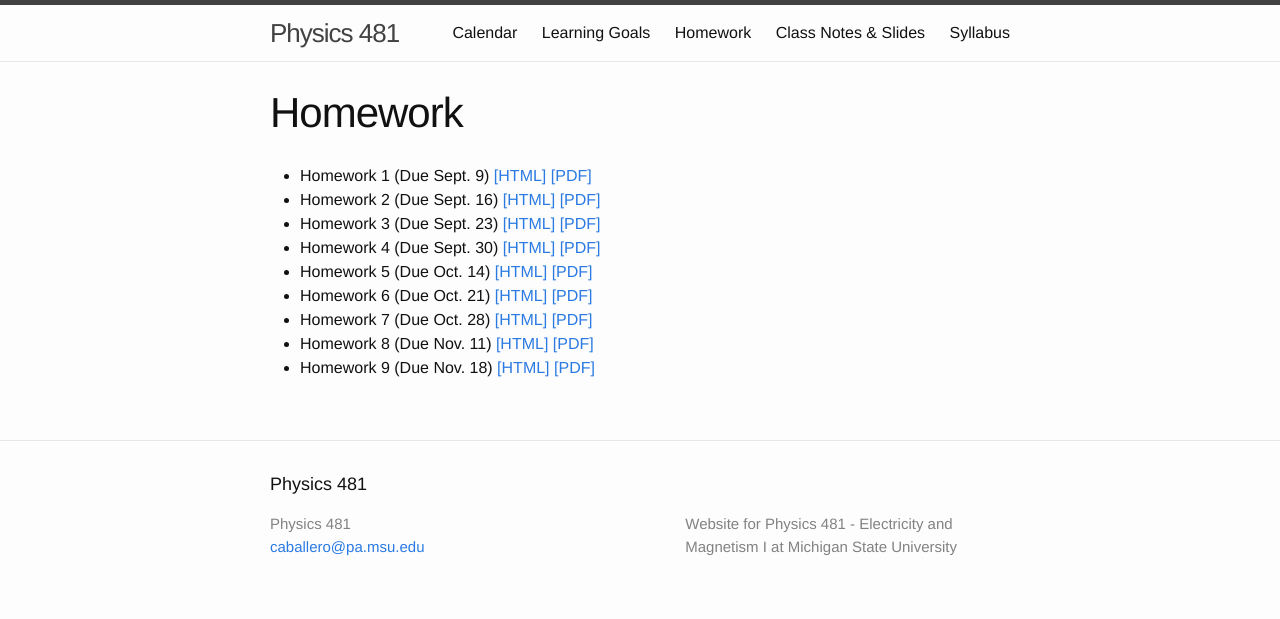
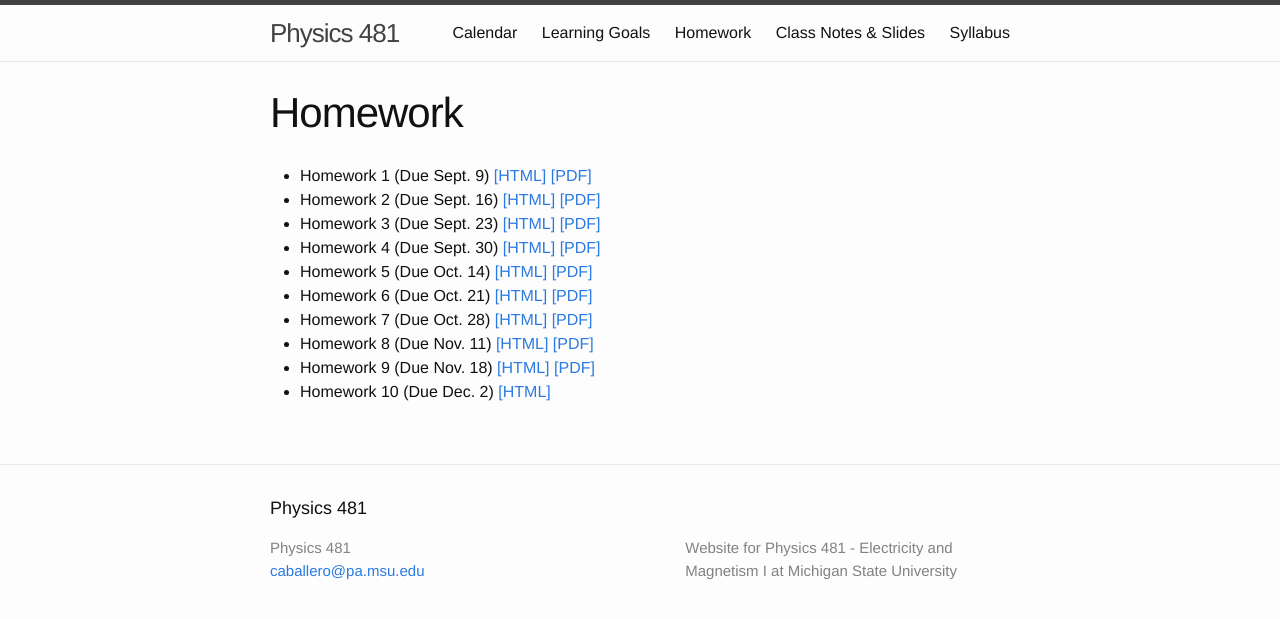
Before and after one commit to dannycab/phy481msu, a Jekyll site: the page built from assignments/list_of_assignments.md, in a window 1280 px wide. Shown: the top 619 px of the page. Built offline with Jekyll 4.4.1, drawn with Linux system fonts in a browser that asks for light colours.

Commit message:
updated list of homework

```diff
--- a/assignments/list_of_assignments.md
+++ b/assignments/list_of_assignments.md
@@ -13,3 +13,4 @@ permalink: ./assignments/index.html
 * Homework 7 (Due Oct. 28) [[HTML]](./homework7.html) [[PDF]](./homework7.pdf)
 * Homework 8 (Due Nov. 11) [[HTML]](./homework8.html) [[PDF]](./homework8.pdf)
 * Homework 9 (Due Nov. 18) [[HTML]](./homework9.html) [[PDF]](./homework9.pdf)
+* Homework 10 (Due Dec. 2) [[HTML]](./homework10.html)
```
